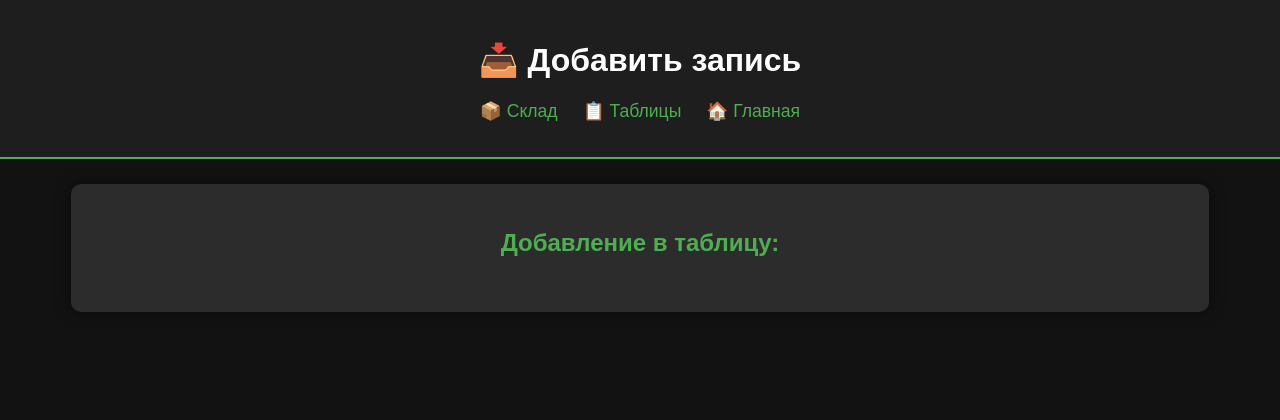
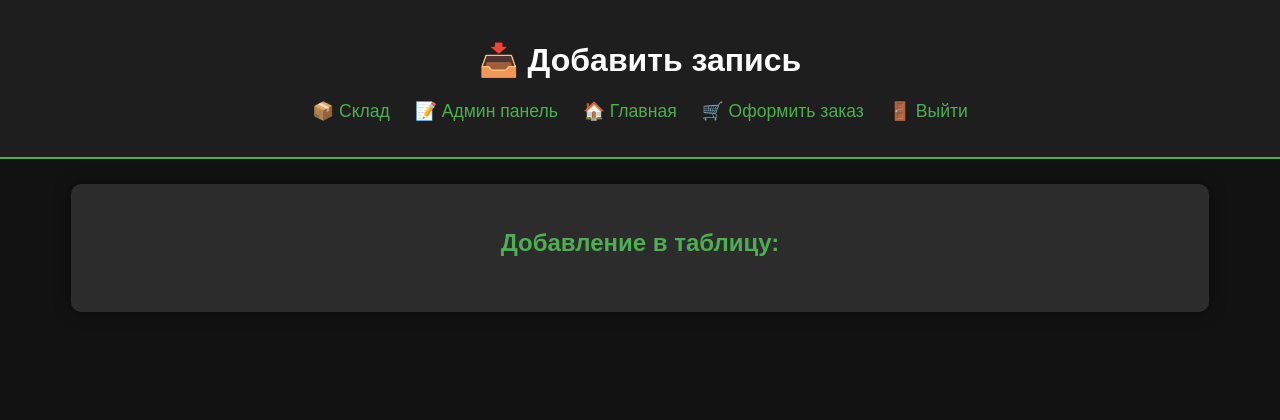
Before and after one commit to KilqGo/Diplomkkk, a PHP site: page /add_data.php in a window 1280 px wide. Shown: the top 420 px of the page. Run offline with PHP 8.4, Linux system fonts and the light colour scheme; a user stored in the database is signed in.

Commit message:
fixnavi2

```diff
--- a/add_data.php
+++ b/add_data.php
@@ -245,8 +245,10 @@ if ($_SERVER["REQUEST_METHOD"] == "POST") {
         <nav>
             <ul>
                 <li><a href="stock_management.php">📦 Склад</a></li>
-                <li><a href="edit_content.php">📋 Таблицы</a></li>
+                <li><a href="edit_content.php">📝 Админ панель</a></li>
                 <li><a href="index.php">🏠 Главная</a></li>
+                <li><a href="order_form.php">🛒 Оформить заказ</a></li>
+                <li><a href="logout.php">🚪 Выйти</a></li>
             </ul>
         </nav>
     </header>
--- a/edit_form.php
+++ b/edit_form.php
@@ -258,8 +258,10 @@ if ($_SERVER["REQUEST_METHOD"] == "POST") {
         <nav>
             <ul>
                 <li><a href="stock_management.php">📦 Склад</a></li>
-                <li><a href="edit_content.php">📋 Таблицы</a></li>
+                <li><a href="edit_content.php">📝 Админ панель</a></li>
                 <li><a href="index.php">🏠 Главная</a></li>
+                <li><a href="order_form.php">🛒 Оформить заказ</a></li>
+                <li><a href="logout.php">🚪 Выйти</a></li>
             </ul>
         </nav>
     </header>
```
